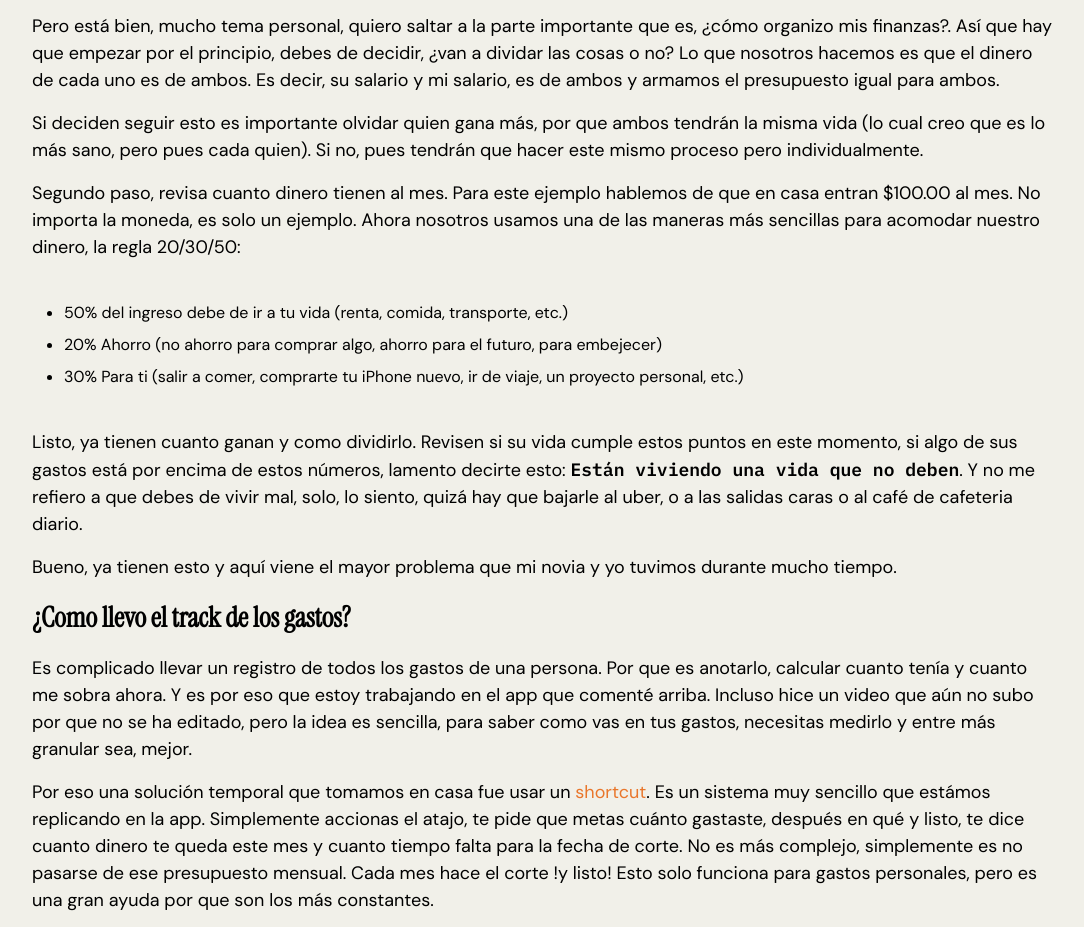
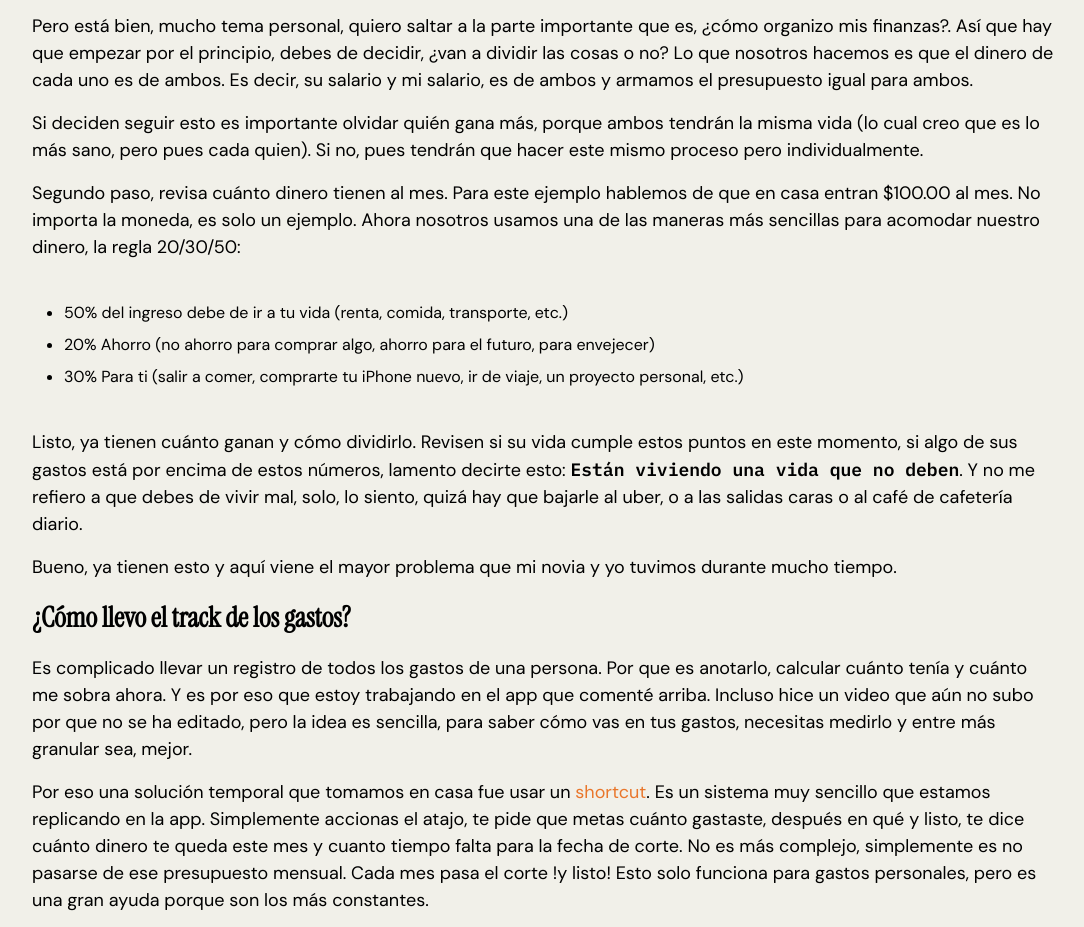
Before and after one commit to adrojodev/garden, an Astro site: page /posts/3 in a window 1280 px wide. Shown: the part 636-1563 px from the top of the page, without its empty margins (96-1180 px from the left). Built offline with nearby package versions, Linux system fonts and the light colour scheme; Astro itself is replaced by a stand-in of ours.

Commit message:
Grammar on post 3

```diff
--- a/src/pages/posts/3.md
+++ b/src/pages/posts/3.md
@@ -5,35 +5,35 @@ publishedDate: "Marzo 18, 13:08 hrs"
 lastEditionDate: "Marzo 18, 13:08 hrs"
 ---
 
-En el post [anterior](/posts/2) hablé de que la creatividad es un músculo que hay que trabajar. Y parte de trabajarlo es ser constante, y aunque tengo muchas cosas de las que hablar que han estado pasando en mí vida. Una de las que mas me emociona es que ahora estoy trabajando en mi tiempo libre en un app para organizar las finanzas de una persona o familia.
+En el post [anterior](/posts/2) hablé de que la creatividad es un músculo que hay que trabajar. Y parte de trabajarlo es ser constante, y aunque tengo muchas cosas de las que hablar que han estado pasando en mí vida. Una de las que más me emociona es que ahora estoy trabajando en mi tiempo libre en una app para organizar las finanzas de una persona o familia.
 
 ### ¿Por qué es importante organizar tus finanzas?
 
-Todo esto empezó por que tuve un proyecto en la universidad en el que buscabamos ayudar a jovenes con sus finanzas personales para lograr salir de casa de sus padres con éxito. Durante ese proyecto hice muchísima investigación y al final fue un tema que me interesó mucho y es algo que me ha ayudado mucho a lo largo de mi vida.
+Todo esto empezó porque tuve un proyecto en la universidad en el que buscábamos ayudar a jóvenes con sus finanzas personales para lograr salir de casa de sus padres con éxito. Durante este proyecto hice muchísima investigación y al final fue un tema que me interesó mucho y es algo que me ha ayudado mucho a lo largo de mi vida.
 
 Y ahora mi vida no solo es mía, también comparto mi vida y mis finanzas con mi novia y aunque yo organizo las finanzas familiares, he descubierto que llevar las finanzas en pareja puede llegar a ser complicado, en mi caso, mi novia me ayuda mucho por que es muy receptiva con la organización que tengo, pero me imagino que puede ser más complicado si como pareja, hablar de dinero, es un tema _incómodo_.
 
 ### El plan
 
-Pero está bien, mucho tema personal, quiero saltar a la parte importante que es, ¿cómo organizo mis finanzas?. Así que hay que empezar por el principio, debes de decidir, ¿van a dividar las cosas o no? Lo que nosotros hacemos es que el dinero de cada uno es de ambos. Es decir, su salario y mi salario, es de ambos y armamos el presupuesto igual para ambos.
+Pero está bien, mucho tema personal, quiero saltar a la parte importante que es, ¿cómo organizo mis finanzas?. Así que hay que empezar por el principio, debes de decidir, ¿van a dividir las cosas o no? Lo que nosotros hacemos es que el dinero de cada uno es de ambos. Es decir, su salario y mi salario, es de ambos y armamos el presupuesto igual para ambos.
 
-Si deciden seguir esto es importante olvidar quien gana más, por que ambos tendrán la misma vida (lo cual creo que es lo más sano, pero pues cada quien). Si no, pues tendrán que hacer este mismo proceso pero individualmente.
+Si deciden seguir esto es importante olvidar quién gana más, porque ambos tendrán la misma vida (lo cual creo que es lo más sano, pero pues cada quien). Si no, pues tendrán que hacer este mismo proceso pero individualmente.
 
-Segundo paso, revisa cuanto dinero tienen al mes. Para este ejemplo hablemos de que en casa entran $100.00 al mes. No importa la moneda, es solo un ejemplo. Ahora nosotros usamos una de las maneras más sencillas para acomodar nuestro dinero, la regla 20/30/50:
+Segundo paso, revisa cuánto dinero tienen al mes. Para este ejemplo hablemos de que en casa entran $100.00 al mes. No importa la moneda, es solo un ejemplo. Ahora nosotros usamos una de las maneras más sencillas para acomodar nuestro dinero, la regla 20/30/50:
 
 - 50% del ingreso debe de ir a tu vida (renta, comida, transporte, etc.)
-- 20% Ahorro (no ahorro para comprar algo, ahorro para el futuro, para embejecer)
+- 20% Ahorro (no ahorro para comprar algo, ahorro para el futuro, para envejecer)
 - 30% Para ti (salir a comer, comprarte tu iPhone nuevo, ir de viaje, un proyecto personal, etc.)
 
-Listo, ya tienen cuanto ganan y como dividirlo. Revisen si su vida cumple estos puntos en este momento, si algo de sus gastos está por encima de estos números, lamento decirte esto: **Están viviendo una vida que no deben**. Y no me refiero a que debes de vivir mal, solo, lo siento, quizá hay que bajarle al uber, o a las salidas caras o al café de cafeteria diario.
+Listo, ya tienen cuánto ganan y cómo dividirlo. Revisen si su vida cumple estos puntos en este momento, si algo de sus gastos está por encima de estos números, lamento decirte esto: **Están viviendo una vida que no deben**. Y no me refiero a que debes de vivir mal, solo, lo siento, quizá hay que bajarle al uber, o a las salidas caras o al café de cafetería diario.
 
 Bueno, ya tienen esto y aquí viene el mayor problema que mi novia y yo tuvimos durante mucho tiempo.
 
-### ¿Como llevo el track de los gastos?
+### ¿Cómo llevo el track de los gastos?
 
-Es complicado llevar un registro de todos los gastos de una persona. Por que es anotarlo, calcular cuanto tenía y cuanto me sobra ahora. Y es por eso que estoy trabajando en el app que comenté arriba. Incluso hice un video que aún no subo por que no se ha editado, pero la idea es sencilla, para saber como vas en tus gastos, necesitas medirlo y entre más granular sea, mejor.
+Es complicado llevar un registro de todos los gastos de una persona. Por que es anotarlo, calcular cuánto tenía y cuánto me sobra ahora. Y es por eso que estoy trabajando en el app que comenté arriba. Incluso hice un video que aún no subo por que no se ha editado, pero la idea es sencilla, para saber cómo vas en tus gastos, necesitas medirlo y entre más granular sea, mejor.
 
-Por eso una solución temporal que tomamos en casa fue usar un [shortcut](https://support.apple.com/guide/shortcuts/welcome/ios). Es un sistema muy sencillo que estámos replicando en la app. Simplemente accionas el atajo, te pide que metas cuánto gastaste, después en qué y listo, te dice cuanto dinero te queda este mes y cuanto tiempo falta para la fecha de corte. No es más complejo, simplemente es no pasarse de ese presupuesto mensual. Cada mes hace el corte !y listo! Esto solo funciona para gastos personales, pero es una gran ayuda por que son los más constantes.
+Por eso una solución temporal que tomamos en casa fue usar un [shortcut](https://support.apple.com/guide/shortcuts/welcome/ios). Es un sistema muy sencillo que estamos replicando en la app. Simplemente accionas el atajo, te pide que metas cuánto gastaste, después en qué y listo, te dice cuánto dinero te queda este mes y cuanto tiempo falta para la fecha de corte. No es más complejo, simplemente es no pasarse de ese presupuesto mensual. Cada mes pasa el corte !y listo! Esto solo funciona para gastos personales, pero es una gran ayuda porque son los más constantes.
 
 Y aunque no tengo la app lista, quiero darles el shortcut, por ahora solo funciona para usuarios de iPhone por que no hay un _Shortcuts_ para android, pero la idea de la app es que salga para Android y iOS y pienso darles más info conforme pase el tiempo.
 
```
